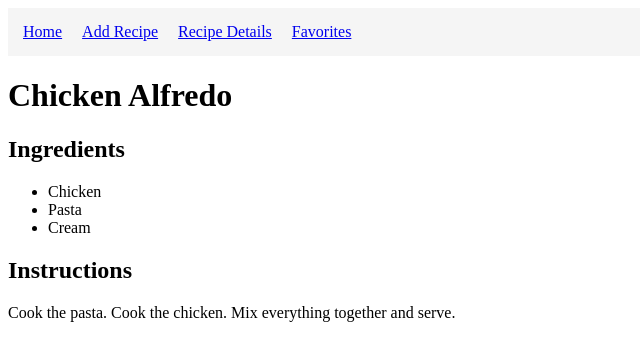
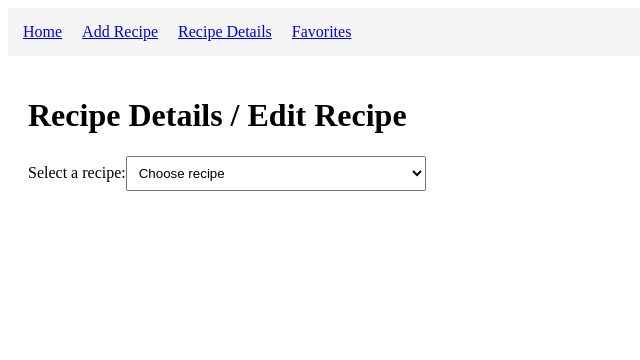
Before and after one commit to loelia92/recipevault, a Vue app: page /recipe in a window 1280 px wide. Shown: the top 360 px of the page, without its empty margins (0-640 px from the left). Built offline with nearby package versions, Linux system fonts and the light colour scheme.

Commit message:
Added edit recip

```diff
--- a/src/stores/recipes.js
+++ b/src/stores/recipes.js
@@ -51,5 +51,17 @@ export const useRecipesStore = defineStore('recipes', {
 
       this.saveRecipes()
     },
+
+    updateRecipe(id, updatedRecipe) {
+      const recipe = this.recipes.find((recipe) => recipe.id === id)
+
+      if (recipe) {
+        recipe.title = updatedRecipe.title
+        recipe.ingredients = updatedRecipe.ingredients
+        recipe.instructions = updatedRecipe.instructions
+
+        this.saveRecipes()
+      }
+    },
   },
 })
--- a/src/views/RecipeDetailsView.vue
+++ b/src/views/RecipeDetailsView.vue
@@ -1,17 +1,80 @@
+<script setup>
+import { ref } from 'vue'
+import { useRecipesStore } from '../stores/recipes'
+
+const recipesStore = useRecipesStore()
+
+const selectedRecipeId = ref('')
+const title = ref('')
+const ingredients = ref('')
+const instructions = ref('')
+
+function loadRecipe() {
+  const recipe = recipesStore.recipes.find((item) => item.id === Number(selectedRecipeId.value))
+
+  if (recipe) {
+    title.value = recipe.title
+    ingredients.value = recipe.ingredients
+    instructions.value = recipe.instructions
+  }
+}
+
+function updateRecipe() {
+  recipesStore.updateRecipe(Number(selectedRecipeId.value), {
+    title: title.value,
+    ingredients: ingredients.value,
+    instructions: instructions.value,
+  })
+
+  alert('Recipe updated!')
+}
+</script>
+
 <template>
-  <div>
-    <h1>Chicken Alfredo</h1>
+  <div class="container">
+    <h1>Recipe Details / Edit Recipe</h1>
 
-    <h2>Ingredients</h2>
+    <label>Select a recipe:</label>
+    <select v-model="selectedRecipeId" @change="loadRecipe">
+      <option value="">Choose recipe</option>
+      <option v-for="recipe in recipesStore.recipes" :key="recipe.id" :value="recipe.id">
+        {{ recipe.title }}
+      </option>
+    </select>
 
-    <ul>
-      <li>Chicken</li>
-      <li>Pasta</li>
-      <li>Cream</li>
-    </ul>
+    <div v-if="selectedRecipeId">
+      <br />
 
-    <h2>Instructions</h2>
+      <input v-model="title" type="text" placeholder="Recipe title" />
 
-    <p>Cook the pasta. Cook the chicken. Mix everything together and serve.</p>
+      <br /><br />
+
+      <textarea v-model="ingredients" placeholder="Ingredients"></textarea>
+
+      <br /><br />
+
+      <textarea v-model="instructions" placeholder="Instructions"></textarea>
+
+      <br /><br />
+
+      <button @click="updateRecipe">Update Recipe</button>
+    </div>
   </div>
 </template>
+
+<style scoped>
+.container {
+  padding: 20px;
+}
+
+input,
+textarea,
+select {
+  width: 300px;
+  padding: 8px;
+}
+
+button {
+  padding: 8px 12px;
+}
+</style>
```
